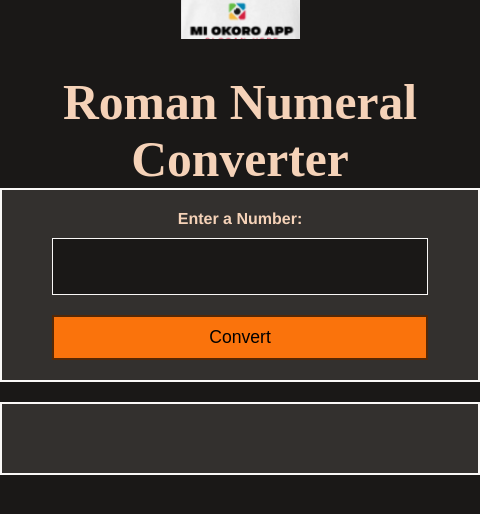
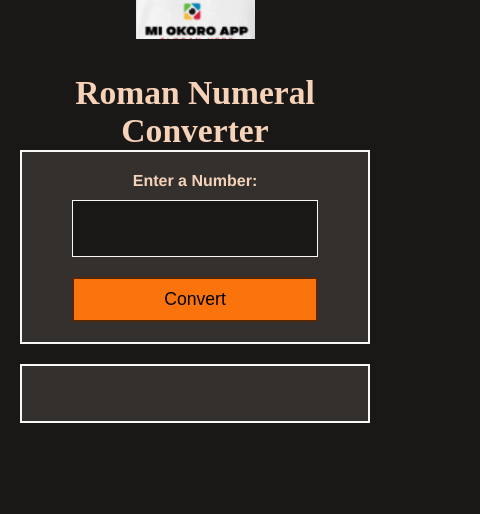
Before and after one commit to Okoro91/roman-numeral-converter, a plain HTML site: page index.html in a window 390 px wide. Shown: the whole page, 480 px wide, since content can reach past the window. Drawn offline with nearby package versions, Linux system fonts and the light colour scheme; a web font is replaced by a local one.

Commit message:
modified code | updeted readme

```diff
--- a/index.html
+++ b/index.html
@@ -20,7 +20,7 @@
                 <button type="button" id="convert-btn">Convert</button>
             </fieldset>
         </form>
-        <div class="output" id="output"></div>
+        <output class="output" id="output"></output>
     </main>
     <script src="script.js"></script>
 </body>
--- a/styles.css
+++ b/styles.css
@@ -75,6 +75,7 @@ button {
 }
 
 .output {
+    display: block;
     font-size: 2.5rem;
     width: 100%;
     height: calc(113px - 40px);
@@ -92,3 +93,20 @@ button {
     background-color: #de666c;
     color: var(--invalid);
 }
+
+@media (max-width: 750px){
+.container {
+    max-width: 350px;
+}
+
+h1 {
+    font-size: 2.1rem;
+}
+
+.output {
+  font-size: 1.1rem;
+  font-weight: 600;
+   height: calc(99px - 40px);
+
+}
+}
```
Also changed, not shown: 1 other file.
